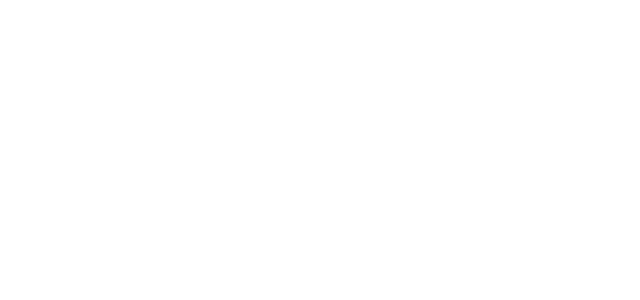
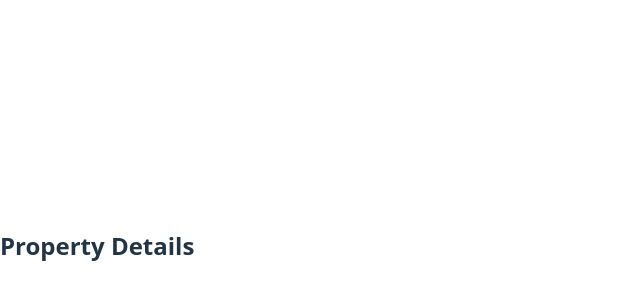
Before and after one commit to shashini13/React-CW, a React (Vite) app: page /property/prop1 in a window 1280 px wide. Before the commit this address had no page. Shown: the part 154-454 px from the top of the page, without its empty margins (0-640 px from the left). Built offline with nearby package versions, Linux system fonts and the light colour scheme.

Commit message:
Imported PropertyDetails & added path to routes

```diff
--- a/src/App.jsx
+++ b/src/App.jsx
@@ -3,7 +3,8 @@
 import SearchForm from './components/SearchForm';
 import PropertyList from './components/PropertyList';
 import Favourites from './components/Favourites';
-import { BrowserRouter, Routes, Route } from 'react-router-dom';
+import { Routes, Route } from 'react-router-dom';
+import PropertyDetails from './components/PropertyDetails'
 
 function App() {
   const [allProperties, setAllProperties] = useState([]);
@@ -94,8 +95,9 @@
             />
             <PropertyList results={results} onFavourite={addFavourite}/>
           </>
-          }>
-        </Route>
+          }
+        />
+        <Route path="/property/:id" element={<PropertyDetails/>} />
       </Routes>
     </>
   )
```
